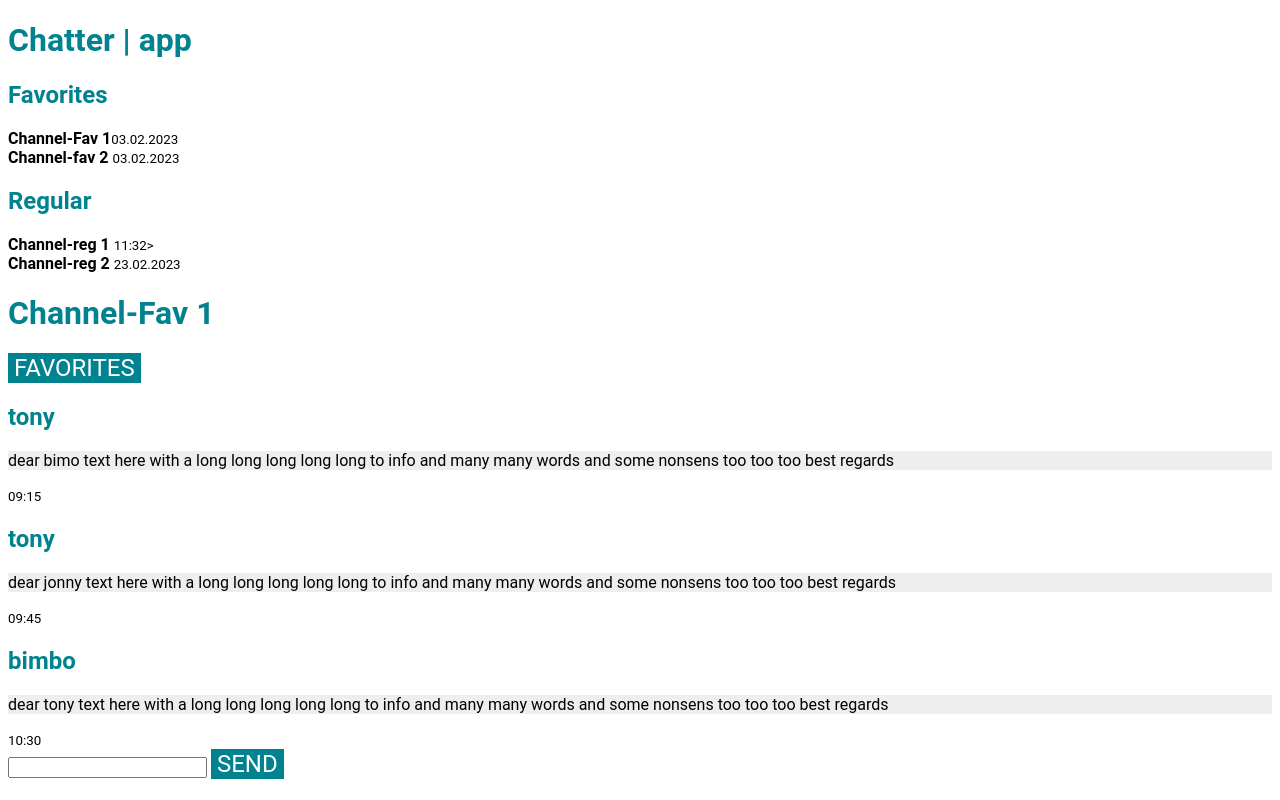
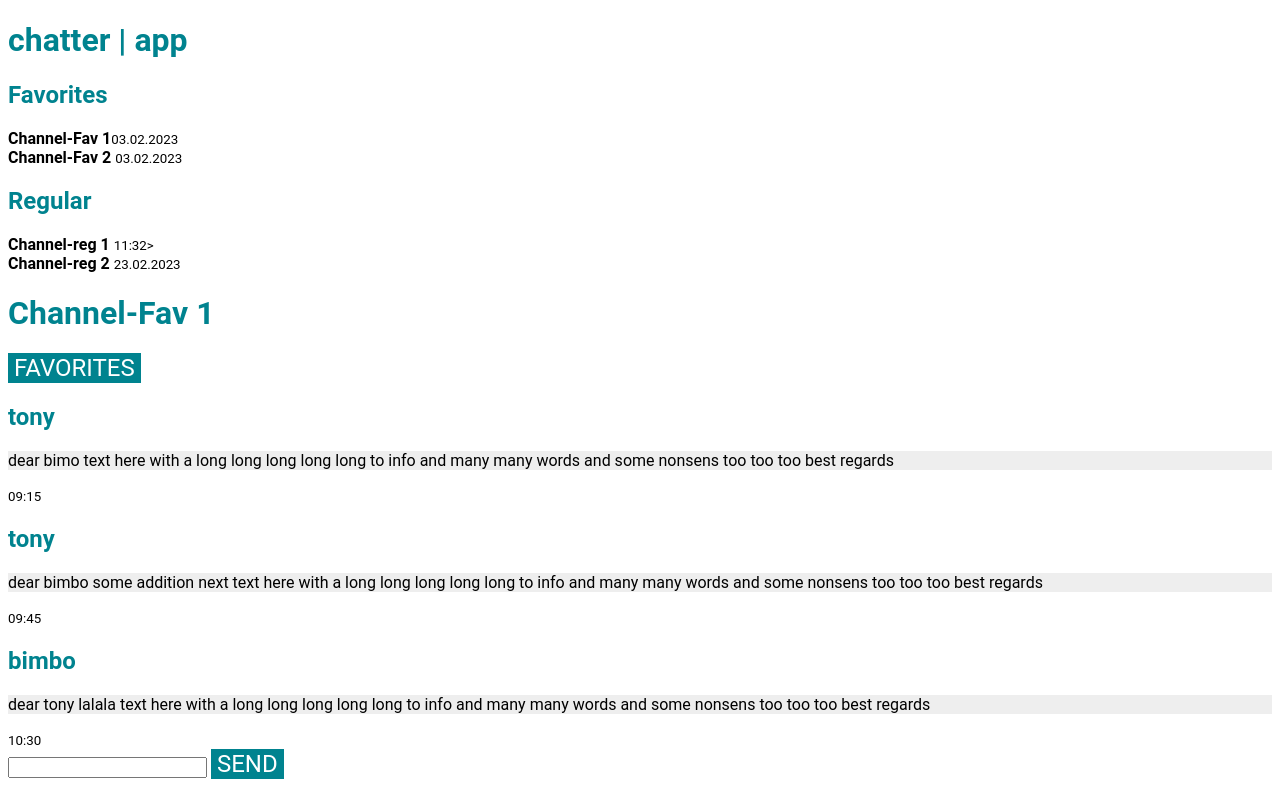
Before and after one commit to AndreasHibo/LMUtest, a plain HTML site: page index.html in a window 1280 px wide. Drawn offline with Linux system fonts and the light colour scheme.

Commit message:
Update index.html
chacked for Course TUMx+MYOA

```diff
--- a/index.html
+++ b/index.html
@@ -3,15 +3,8 @@
 <head>
     <meta charset="utf-8">
     <meta http-equiv="X-UA-Compatible" content="IE=edge">
-    <title>Chatter|App</title>
+    <title>chatter|app</title>
     <meta name="viewport" content="width=device-width, initial-scale=1">
-     <!--  * {
-        background-color:aqua text-align:left;
-      }
-
-        font-family: "Arial Bold", Arial, sans-serif;
-}
-    -->
     <style>
       * {
         font-family:"Roboto","Arial","sans-serif";
@@ -39,13 +32,13 @@
       </style>
 </head>
 <body>
-    <h1>Chatter | app</h1>
+  <h1>chatter | app</h1>
 
   <!-- the category 1-->
   <h2>Favorites</h2>
    <!-- the channels for category 1-->
   <strong>Channel-Fav 1</strong><small>03.02.2023</small>
-    <br><strong>Channel-fav 2</strong> <small>03.02.2023</small>
+  <br><strong>Channel-Fav 2</strong> <small>03.02.2023</small>
 
   <!-- the category 2-->
   <h2>Regular</h2>
@@ -53,6 +46,7 @@
   <strong>Channel-reg 1</strong> <small>11:32></small>
   <br><strong>Channel-reg 2</strong> <small>23.02.2023</small>
 
+  <!-- the chat area -->
   <!-- the selected Channel -->
   <h1>Channel-Fav 1</h1>
 
@@ -70,18 +64,18 @@
 
   <h2>tony</h2>
   <p>
-      dear jonny text here with a long long long long long to info and many many words and some nonsens too too too best regards
+    dear bimbo some addition next text here with a long long long long long to info and many many words and some nonsens too too too best regards
   </p>
   <small>09:45</small>
 
   <h2>bimbo</h2>
   <p>
-    dear tony text here with a long long long long long to info and many many words and some nonsens too too too best regards
+    dear tony lalala text here with a long long long long long to info and many many words and some nonsens too too too best regards
   </p>
   <small>10:30</small>
   <form>
     <input type="text" id="mytext" >
-      <!-- input type="submit" value="Send" class="button" -->
+    <!-- also possible input type="submit" value="Send" class="button" -->
     <button type="button" class="button">Send</button>
   </form>
 
```
Lines whose indentation alone changed are shown as unchanged.
